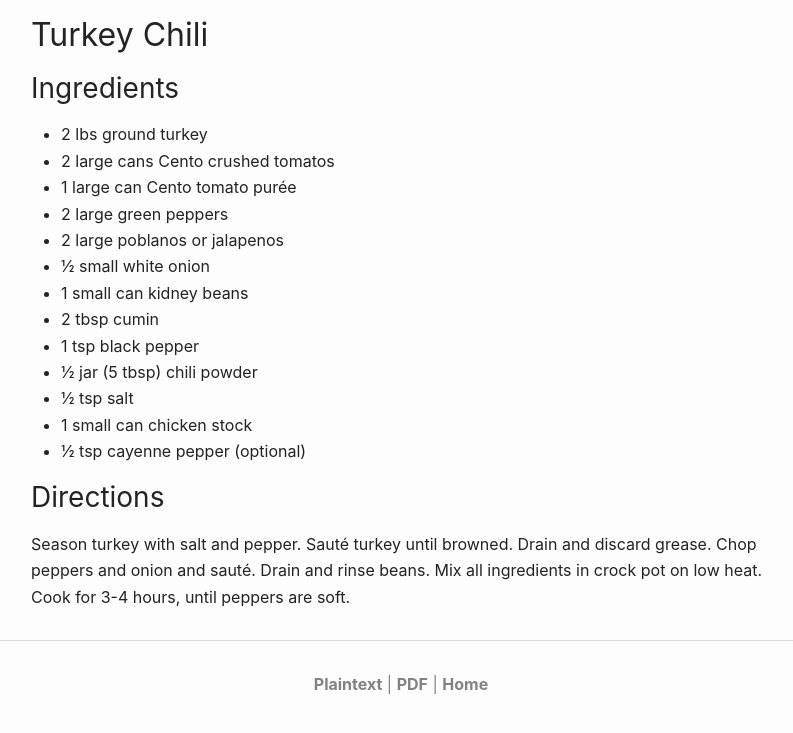
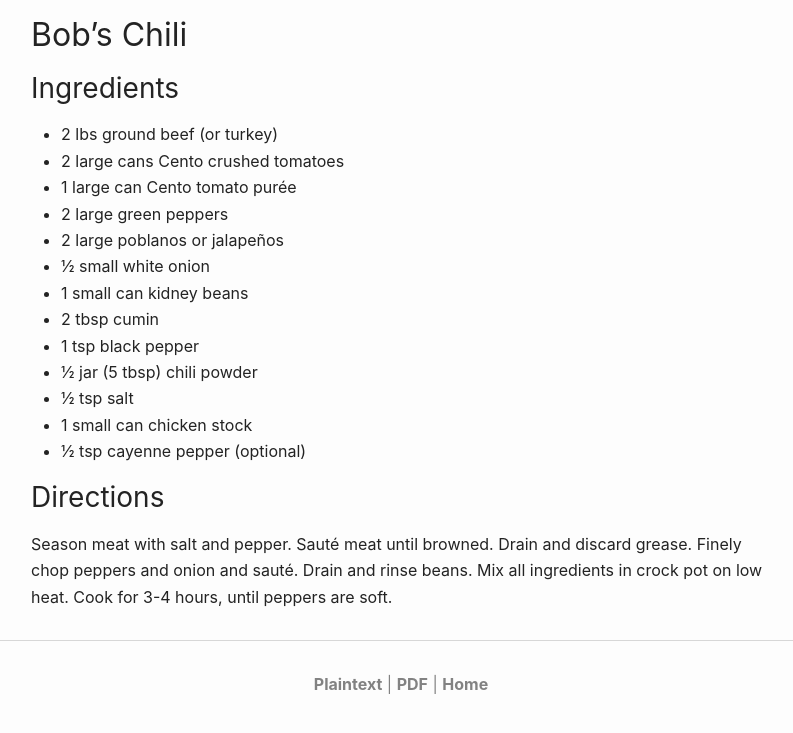
Before and after one commit to itspriddle/recipes.priddle.xyz, a Jekyll site: the page built from recipes/bobs-chili.md, in a window 1280 px wide. Shown: the top 733 px of the page, without its empty margins (239-1032 px from the left). Built offline with Jekyll 4.4.1, drawn with Linux system fonts in a browser that asks for light colours; our own code applies the rules of GitHub Pages for plain Markdown files.

Commit message:
Update recipe

```diff
--- a/recipes/turkey-chili.md
+++ b/recipes/bobs-chili.md
@@ -1,12 +1,12 @@
-# Turkey Chili
+# Bob's Chili
 
 ## Ingredients
 
-- 2 lbs ground turkey
-- 2 large cans Cento crushed tomatos
+- 2 lbs ground beef (or turkey)
+- 2 large cans Cento crushed tomatoes
 - 1 large can Cento tomato purée
 - 2 large green peppers
-- 2 large poblanos or jalapenos
+- 2 large poblanos or jalapeños
 - ½ small white onion
 - 1 small can kidney beans
 - 2 tbsp cumin
@@ -18,7 +18,7 @@
 
 ## Directions
 
-Season turkey with salt and pepper. Sauté turkey until browned. Drain and
-discard grease. Chop peppers and onion and sauté. Drain and rinse beans. Mix
+Season meat with salt and pepper. Sauté meat until browned. Drain and discard
+grease. Finely chop peppers and onion and sauté. Drain and rinse beans. Mix
 all ingredients in crock pot on low heat. Cook for 3-4 hours, until peppers
 are soft.
```
